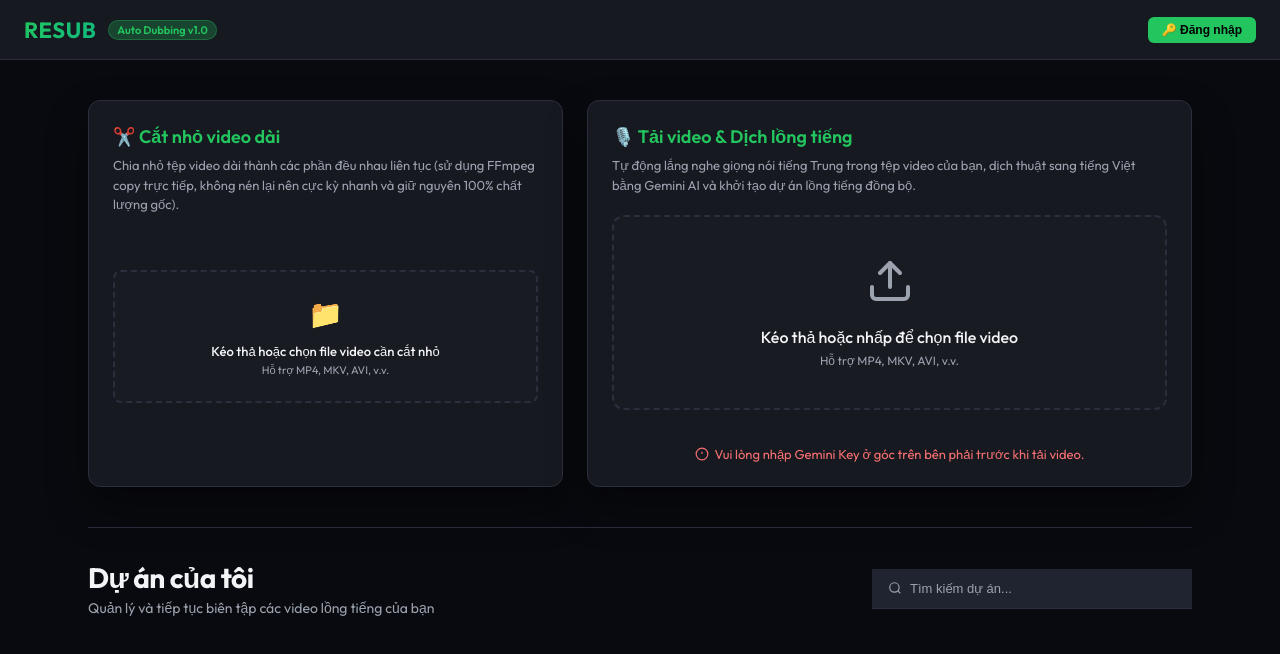
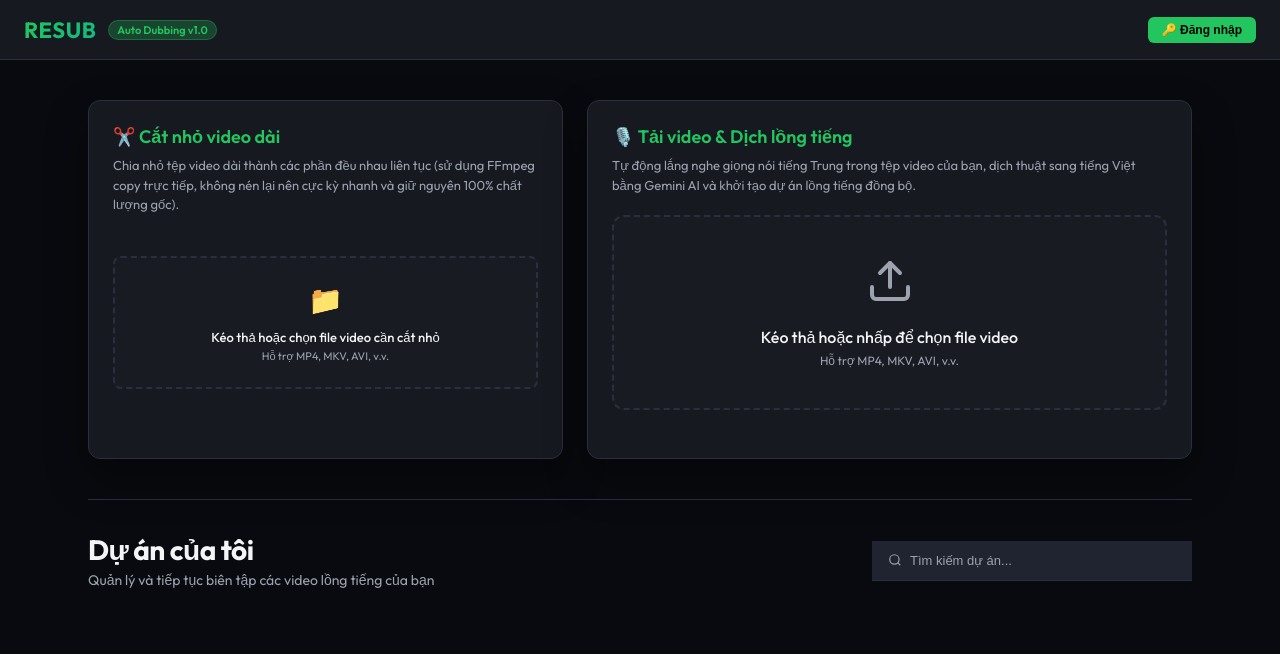
Before and after one commit to HyejinTheDev/Resub, a React (Vite) app in the folder frontend/: page / in a window 1280 px wide. Shown: the top 654 px of the page. Built offline with nearby package versions, Linux system fonts and the light colour scheme.

Commit message:
chore: remove personal geminiKey front-end blocking validations

```diff
--- a/frontend/src/features/video-import/VideoImportScreen.jsx
+++ b/frontend/src/features/video-import/VideoImportScreen.jsx
@@ -114,12 +114,6 @@ export default function VideoImportScreen() {
 
   const handleTranscribe = (audioPath) => {
     return new Promise((resolve, reject) => {
-      if (!geminiKey) {
-        showToast('Vui lòng nhập Gemini API Key để dịch thuật phụ đề!');
-        resolve(null);
-        return;
-      }
-
       const taskId = `task_${Date.now()}_${Math.floor(Math.random() * 1000)}`;
       setStatusMessage('Đang khởi tạo dịch thuật phụ đề...');
       setUploadProgress(5);
@@ -375,17 +369,9 @@ export default function VideoImportScreen() {
                 style={{display: 'none'}}
                 accept="video/*"
                 onChange={handleFileUpload}
-                disabled={!geminiKey}
               />
             </label>
           </div>
-
-          {!geminiKey && (
-            <p style={{color: '#f87171', fontSize: '13px', marginTop: '12px', display: 'flex', alignItems: 'center', justifyContent: 'center', gap: '6px'}}>
-              <svg width="14" height="14" viewBox="0 0 24 24" fill="none" stroke="currentColor" strokeWidth="2"><circle cx="12" cy="12" r="10"></circle><line x1="12" y1="8" x2="12" y2="12"></line><line x1="12" y1="16" x2="12.01" y2="16"></line></svg>
-              Vui lòng nhập Gemini Key ở góc trên bên phải trước khi tải video.
-            </p>
-          )}
         </div>
 
       </div>
```
